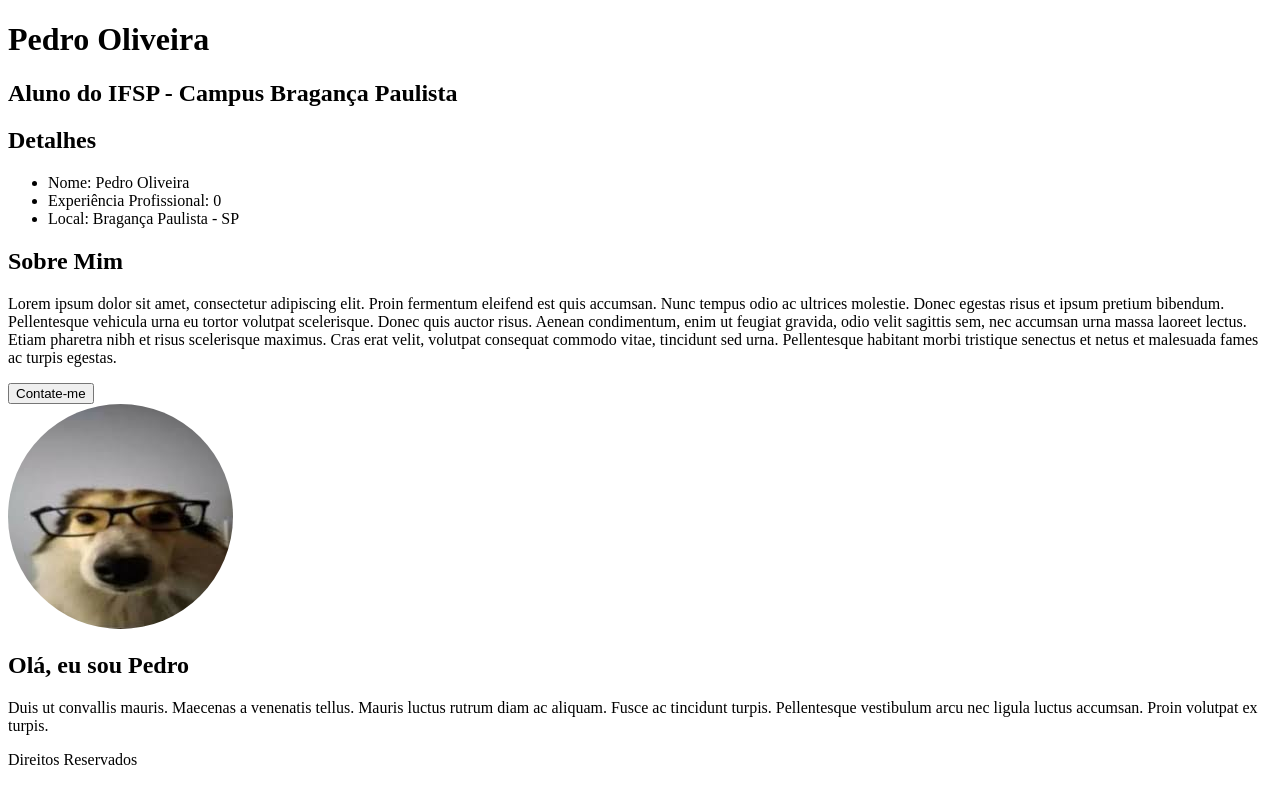
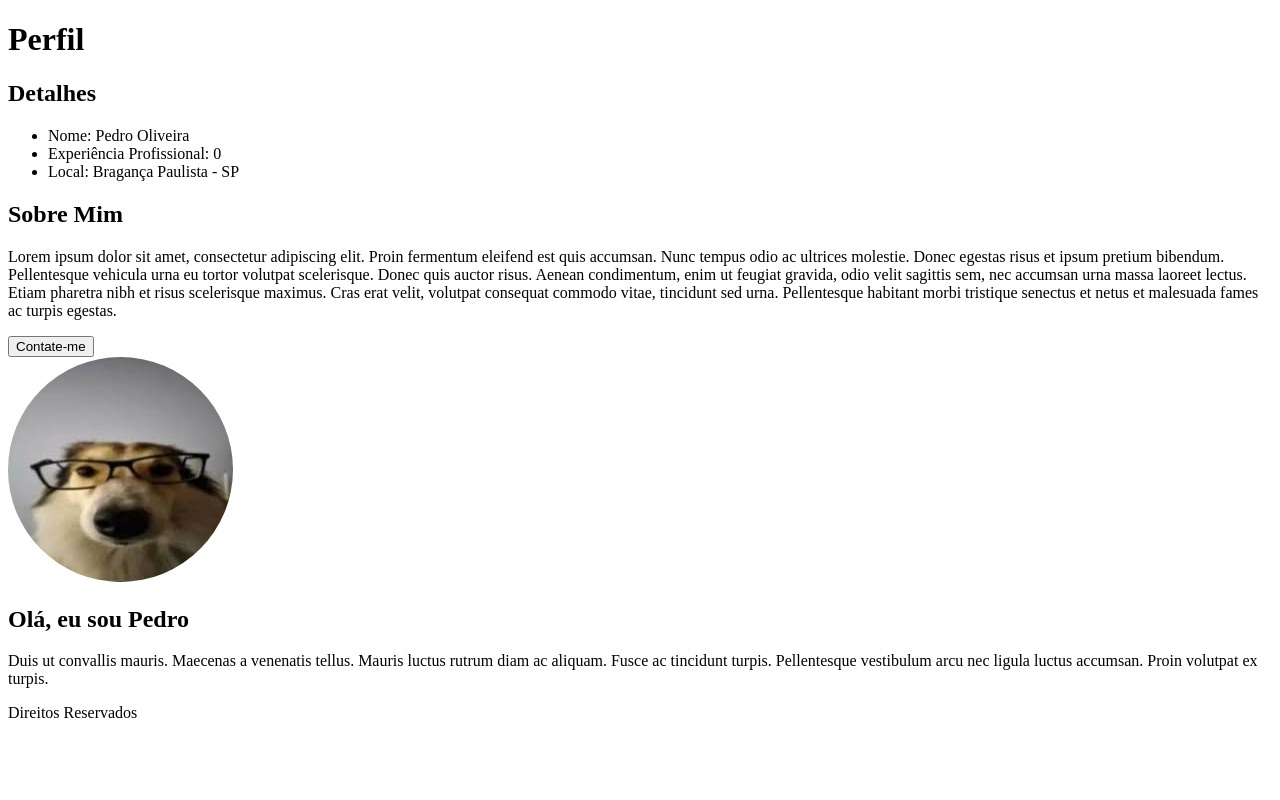
Before and after one commit to PedroOBIF/webpage-de-perfil, a plain HTML site: page index.html in a window 1280 px wide. Drawn offline with Linux system fonts and the light colour scheme.

Commit message:
Update index.html
fazendo um teste

```diff
--- a/index.html
+++ b/index.html
@@ -7,33 +7,37 @@
     <link rel="stylesheet" href="styles.css">
 </head>
 <body>
-    <footer>
-        <h1><strong>Pedro Oliveira</strong></h1>
-        <h2><strong>Aluno do IFSP - Campus Bragança Paulista</strong></h2>
-    </footer>
+    <header>
+        <h1><strong>Perfil</strong></h1>
+    </header>
 
-    <nav>
+    <main>
+        <div class="details">
             <h2><strong>Detalhes</strong></h2>
             <ul>
-            <li>Nome: Pedro Oliveira</li>
-            <li>Experiência Profissional: 0</li>
-            <li>Local: Bragança Paulista - SP</li>
+                <li>Nome:
+                    Pedro Oliveira</li>
+                <li>Experiência Profissional:
+                    0</li>
+                <li>Local:
+                    Bragança Paulista - SP</li>
             </ul>
-    </nav>
+        </div>
 
-    <main>
+        <section>
             <h2><strong>Sobre Mim</strong></h2>
             <p>Lorem ipsum dolor sit amet, consectetur adipiscing elit. Proin fermentum eleifend est quis accumsan. Nunc tempus odio ac ultrices molestie. Donec egestas risus et ipsum pretium bibendum. Pellentesque vehicula urna eu tortor volutpat scelerisque. Donec quis auctor risus. Aenean condimentum, enim ut feugiat gravida, odio velit sagittis sem, nec accumsan urna massa laoreet lectus. Etiam pharetra nibh et risus scelerisque maximus. Cras erat velit, volutpat consequat commodo vitae, tincidunt sed urna. Pellentesque habitant morbi tristique senectus et netus et malesuada fames ac turpis egestas.</p>
 
             <button>Contate-me</button>
-    </main>
+        </section>
 
-    <aside>
+        <section>
             <img src="./images/cachorrinho.jpg" alt="Um cachorro de óculos.">
 
             <h2><strong>Olá, eu sou Pedro</strong></h2>
             <p>Duis ut convallis mauris. Maecenas a venenatis tellus. Mauris luctus rutrum diam ac aliquam. Fusce ac tincidunt turpis. Pellentesque vestibulum arcu nec ligula luctus accumsan. Proin volutpat ex turpis.</p>
-    </aside>
+        </section>
+    </main>
 
     <footer>
         <p>Direitos Reservados</p>
```
Lines whose indentation alone changed are shown as unchanged.
